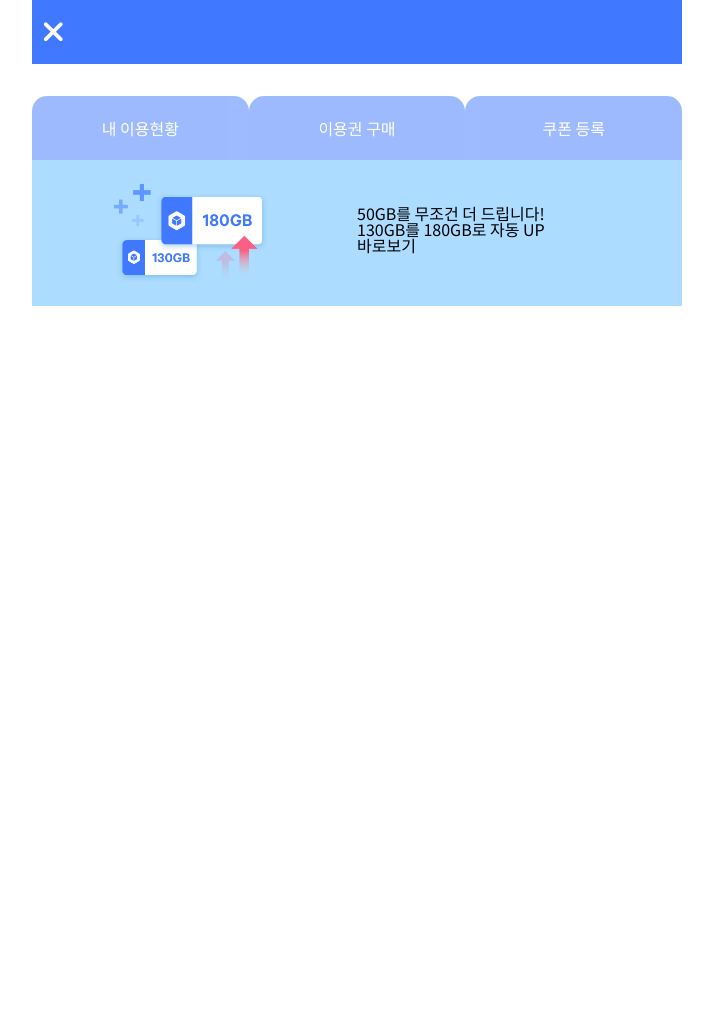
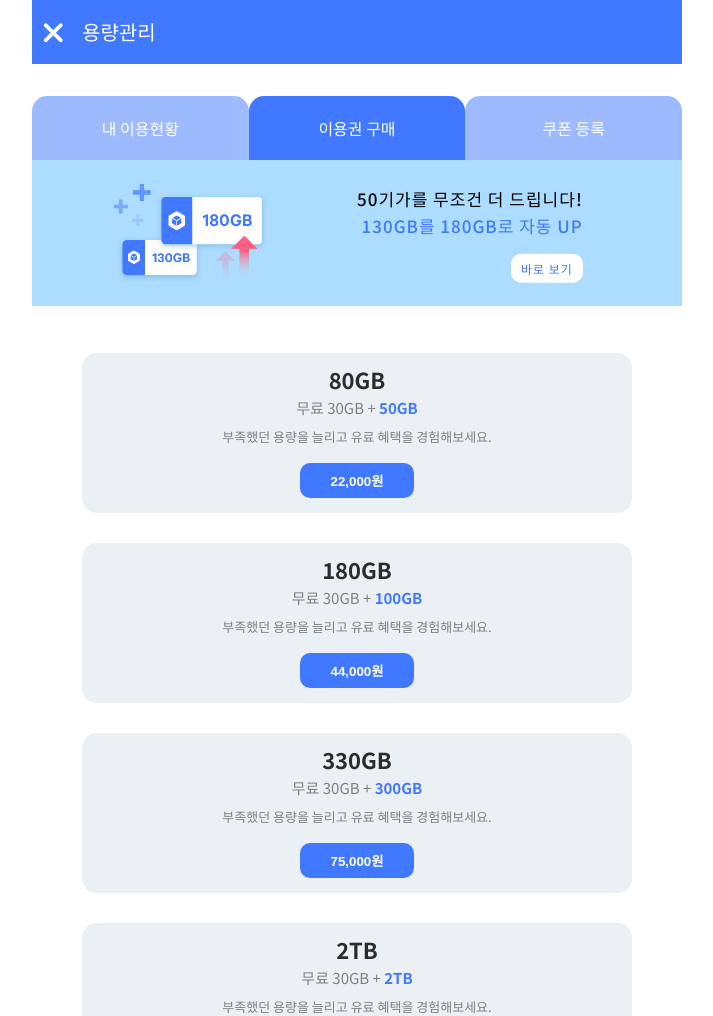
Before and after one commit to seonghong1/PWA_NaverCloud, a website: page buy___02.html in a window 1280 px wide. Shown: the top 1016 px of the page, without its empty margins (283-996 px from the left). Before the commit the page ends 800 px from the top, so only its background shows below. Drawn offline with nearby package versions, Linux system fonts and the light colour scheme.

Commit message:
첫업로드

```diff
--- /dev/null
+++ b/boy02.json
@@ -0,0 +1,39 @@
+{
+    "data": [
+        {
+            "title": "80GB",
+            "sub_title": "무료 30GB + ",
+            "sub_title_c":"50GB",
+            "text": "부족했던 용량을 늘리고 유료 혜택을 경험해보세요.",
+            "price": "22,000원"
+        },
+        {
+            "title": "180GB",
+            "sub_title": "무료 30GB + ",
+            "sub_title_c":"100GB",
+            "text": "부족했던 용량을 늘리고 유료 혜택을 경험해보세요.",
+            "price": "44,000원"
+        },
+        {
+            "title": "330GB",
+            "sub_title": "무료 30GB + ",
+            "sub_title_c":"300GB",
+            "text": "부족했던 용량을 늘리고 유료 혜택을 경험해보세요.",
+            "price": "75,000원"
+        },
+        {
+            "title": "2TB",
+            "sub_title": "무료 30GB + ",
+            "sub_title_c":"2TB",
+            "text": "부족했던 용량을 늘리고 유료 혜택을 경험해보세요.",
+            "price": "149,000원"
+        },
+        {
+            "title": "10TB",
+            "sub_title": "무료 30GB + ",
+            "sub_title_c":"10TB",
+            "text": "부족했던 용량을 늘리고 유료 혜택을 경험해보세요.",
+            "price": "750,000원"
+        }
+    ]
+}
--- a/buy___02.html
+++ b/buy___02.html
@@ -21,11 +21,12 @@
 <body>
     <header class="buy_header">
         <h1>
-            <i class="fa-solid fa-xmark close"></i>
+           <a href="./naver_box_main.html"><i class="fa-solid fa-xmark close"></i></a>
+            용량관리
         </h1>
         <ul>
-            <li class="active"><a href="buy___01.html">내 이용현황</a></li>
-            <li><a href="buy___02.html">이용권 구매</a></li>
+            <li><a href="buy___01.html">내 이용현황</a></li>
+            <li><a  class="active" href="buy___02.html">이용권 구매</a></li>
             <li><a href="buy___03.html">쿠폰 등록</a></li>
         </ul>
     </header>
@@ -33,24 +34,52 @@
         <main class="buy01_container">
             <div class="buy__02">
                 <div class="advertise">
-                    <img src="img/이용권01.png" alt="">
-                    <p>
-                        <span class="black_text">50GB를 무조건 더 드립니다!</spn>
-                        <span class="color_text">130GB를 180GB로 자동 UP</span>
-                        <span class="move">바로보기</span>
+                    <img id='img_area' src="" alt="">
+                    <p class="text_area">
+
                     </p>
                 </div>
                 <div class="article_wrap">
-                    <article>
-                        <h2></h2>
-                    </article>
                 </div>
             </div>
         </main>
     </div>
 </body>
 <script>
+    const xhr = new XMLHttpRequest();
 
+    xhr.onload = function(){
+        if(xhr.status == 200){
+            respOBJ = JSON.parse(xhr.responseText)
+            let jsonContent = '';
+            for(let i = 0; i < respOBJ.data.length; i++){
+                jsonContent += `<article><h2>${respOBJ.data[i].title}</h2>`
+                jsonContent +=  `<h3>${respOBJ.data[i].sub_title}<span>${respOBJ.data[i].sub_title_c}<span></h3>`
+                jsonContent += `<p>${respOBJ.data[i].text}</p>`
+                jsonContent += `<button>${respOBJ.data[i].price}</button></article>`
+            }
+        document.querySelector('.article_wrap').innerHTML =  jsonContent
+        }
+    }
+    xhr.open('get','boy02.json', true)
+    xhr.send()
+
+    const img_area = document.getElementById('img_area')
+    const text_area = document.querySelector('.text_area')
+    const imgs = [
+        'img/이용권01.png',
+        'img/이용권02.png',
+        'img/이용권03.jpg'
+    ]
+    const imgs_text = [
+        '50기가를 무조건 더 드립니다!</br><span>130GB를 180GB로 자동 UP</span><a href=#>바로 보기</a>',
+        '알뜰하게 부담 없이~ 80GB</br><span>초고용량으로 플렉스~ 10TB</span><a href=#>바로 보기</a>',
+        '남은 용량 가족과 함께 사용할 수 있는</br><span>가족 스토리지를 이용해 보세요</span><a href=#>자세히 알아보기</a>'
+    ]
+    console.log(imgs[1])
+    let random = Math.floor(Math.random() * imgs.length)
+    img_area.setAttribute('src',imgs[random])
+    text_area.innerHTML = imgs_text[random]
 </script>
 
 </html>
--- a/js/buy.js
+++ b/js/buy.js
@@ -1,4 +1,3 @@
-
 //bar item
 const bar_item = document.querySelectorAll('.bar_item');
 const container_wrap = document.querySelector('.container_wrap')
@@ -40,7 +39,7 @@ btn2.addEventListener('click',function(){
     history.pushstate('', 'Hello World', 'buy___022.html');
 })
 */
-
+/*
 $(document).ready(function(){
     $('.buy_header a').on('click',function(e){
         e.preventDefault();
@@ -50,7 +49,7 @@ $(document).ready(function(){
        $('.container_wrap').load(aa + ' .buy01_container');
     })
 });
-
+*/
 
 //buy_01 선물버튼 클릭
 const buy01_btn = document.querySelectorAll('.toggle button')
--- a/sass/_buy.scss
+++ b/sass/_buy.scss
@@ -5,11 +5,6 @@
     display: flex;
     flex-direction: column;
     justify-content: space-between;
-    i{
-        position: absolute;
-        left: 10px;
-        font-size: 30px;
-    }
     h1{
         background-color: $sub_color;
         padding-left: 50px;
@@ -18,6 +13,11 @@
         align-items: center;
         font-weight: 500;
         font-size: 20px;
+        a{
+            position: absolute;
+            left: 10px;
+            font-size: 30px;
+        }
     }
     ul{
         display: flex;
@@ -218,19 +218,75 @@
 //두번째 페이지
 .buy__02{
     .advertise{
-        height: 150px;
+        height: auto;
         position: relative;
+        margin-bottom: 7%;
+        p{
+            position: absolute;
+            top: 50%;
+            transform: translateY(-50%);
+            left: 50%;
+            line-height: 1.6;
+            font-size: 17px;
+            font-weight: 500;
+            text-align: right;
+            letter-spacing: 1px;
+            span{
+                display: block;
+                color: $sub_color;
+
+            }
+            a{
+                font-size: 12px;
+                font-weight: 400;
+                background-color: white;;
+                color: $sub_color;;
+                border-radius: 10px;
+                padding: 5px 10px;
+                margin-top: 15px;
+                display: inline-block;
+            }
+        };
     }
     img{
         object-fit: cover;
         width: 100%;
     }
-    p{
-        position: absolute;
-        top: 30%;
-        left: 50%;
-        span{
-            display: block
+    .article_wrap{
+        article{
+            text-align: center;
+            background-color: #ebf0f5;
+            border-radius: 15px;
+            width: 80%;
+            margin: 0 auto 30px;
+            padding: 15px;
+            h2{
+                color: rgb(44, 44, 44);
+                font-size: 22px;
+                font-weight: 700;
+            }
+            h3{
+                color: gray;
+                margin: 10px 0 15px;
+                font-size: 15px;
+            }
+            span{
+                color: $sub_color;
+                font-weight: 700;
+            }
+            p{
+                font-size:13px;
+                color:gray;
+            };
+            button{
+                margin-top: 20px;
+                background-color: $sub_color;
+                color: white;
+                border-radius: 10px;
+                padding: 8px 30px;
+                font-weight: 600;
+            }
         }
-    };
+    }
+
 }
```
Also changed, not shown: buy___01.html (+1 -1 lines), buy___03.html (+2 -2 lines), index.html (+1 -1 lines), naver_box_main.html (+1 -1 lines), css/main.css, 1 other file.
